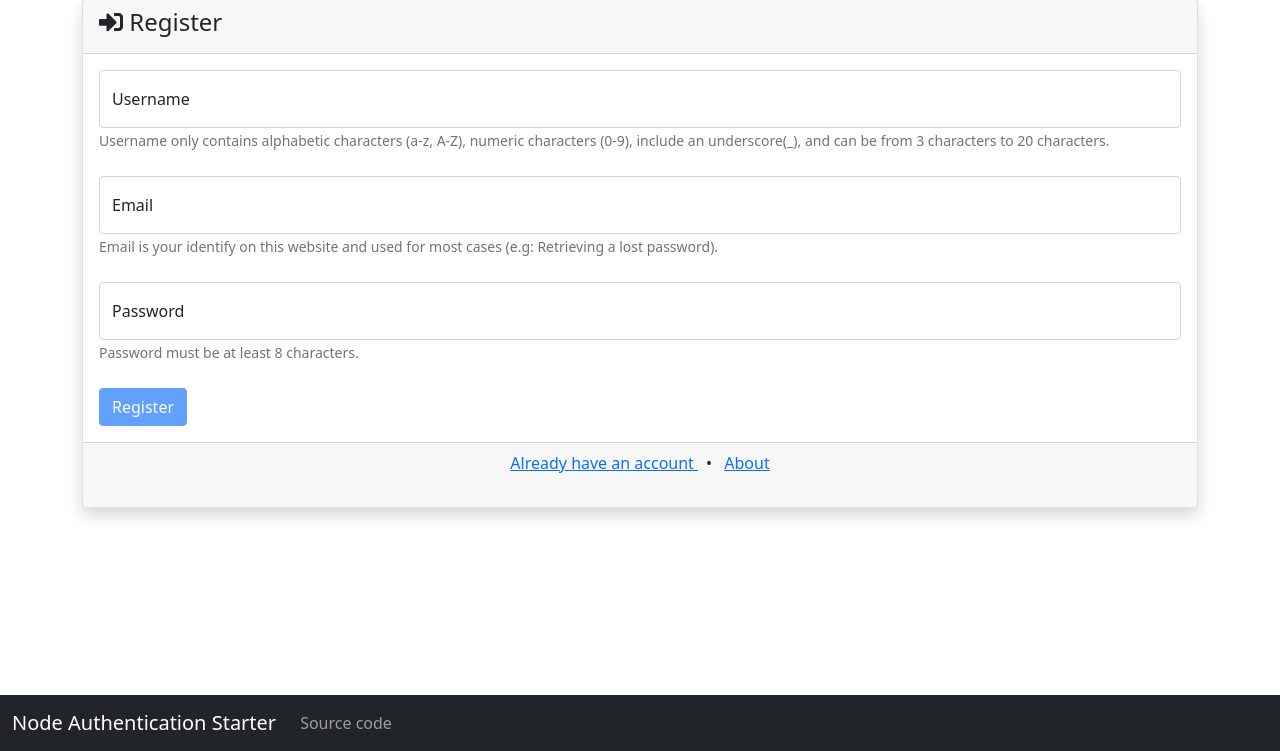
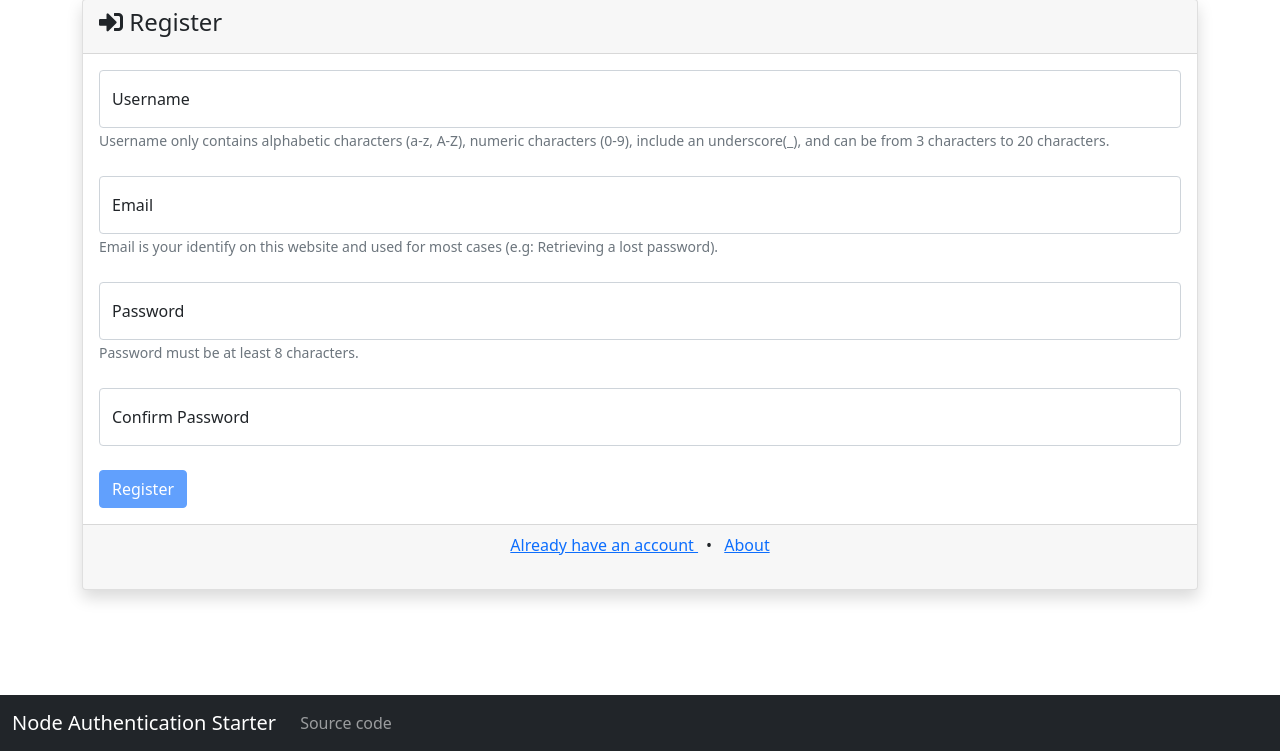
Before and after one commit to FilterAsync/node-auth, a Node server app: page /register in a window 1280 px wide. Shown: the part 49-800 px from the top of the page. Run offline with Node 20, Linux system fonts and the light colour scheme; some libraries are stand-ins or nearby versions.

Commit message:
Initial Commit

```diff
--- a/app.mjs
+++ b/app.mjs
@@ -29,6 +29,14 @@ import morgan from "morgan";
 import favicon from "serve-favicon";
 import { sessionOptions } from "./config/index.mjs";
 import flash from "express-flash";
+import cookieParser from "cookie-parser";
+import * as dotenv from "dotenv";
+
+const { env: ENV } = process;
+
+if (ENV.NODE_ENV !== "production") {
+	dotenv.config();
+}
 
 export const __filename = fileURLToPath(import.meta.url);
 export const __dirname = path.dirname(__filename);
@@ -47,7 +55,8 @@ export const createApp = (store) => {
   app.use(methodOverride("_method"));
   app.use(helmet());
   app.use(session({ ...sessionOptions, store }));
-  app.use(passport.initialize());
+  app.use(cookieParser(ENV.COOKIE_SECRET));
+	app.use(passport.initialize());
   app.use(passport.session());
 
   passport.serializeUser(serializeUser);
@@ -81,8 +90,12 @@ export const createApp = (store) => {
   app.use(compression());
 
   app.use((_req, res, next) => {
+		// Setting secure HTTP headers (used to block against attackers).
+
     res.set({
-      "Content-Security-Policy": "default-src 'self'; style-src 'self' 'unsafe-inline' https://use.fontawesome.com/ https://cdn.jsdelivr.net/npm/ https://translate.googleapis.com/translate_static/css/translateelement.css; script-src 'self' 'unsafe-inline' https://code.jquery.com/ https://www.googletagmanager.com/ https://cdn.jsdelivr.net/npm/ https://cdnjs.cloudflare.com/ajax/libs/fetch/ https://www.gstatic.com/recaptcha/releases/; script-src-elem 'self' 'unsafe-inline' https://code.jquery.com/ https://translate.googleapis.com/ https://www.gstatic.com/recaptcha/releases/ https://cdn.jsdelivr.net/npm/ https://www.google.com/recaptcha/api.js https://translate.google.com/ https://www.googletagmanager.com/; font-src 'self' 'unsafe-inline' https://use.fontawesome.com/; frame-src 'self' 'unsafe-inline' https://www.google.com/ https://www.googletagmanager.com/; img-src 'self' 'unsafe-inline' data: 'unsafe-eval' 'unsafe-inline' https://gravatar.com/avatar/;",
+			/*	Note: if you're about to adding a script with an absolute path,
+					please put it into the "Content-Security-Policy" property.	*/
+			"Content-Security-Policy": "default-src 'self'; style-src 'self' 'unsafe-inline' https://use.fontawesome.com/ https://cdn.jsdelivr.net/npm/ https://translate.googleapis.com/translate_static/css/translateelement.css; script-src 'self' 'unsafe-inline' https://code.jquery.com/ https://www.googletagmanager.com/ https://cdn.jsdelivr.net/npm/ https://cdnjs.cloudflare.com/ajax/libs/fetch/ https://www.gstatic.com/recaptcha/releases/; script-src-elem 'self' 'unsafe-inline' https://code.jquery.com/ https://translate.googleapis.com/ https://www.gstatic.com/recaptcha/releases/ https://cdn.jsdelivr.net/npm/ https://www.google.com/recaptcha/api.js https://translate.google.com/ https://www.googletagmanager.com/; font-src 'self' 'unsafe-inline' https://use.fontawesome.com/; frame-src 'self' 'unsafe-inline' https://www.google.com/ https://www.googletagmanager.com/; img-src 'self' 'unsafe-inline' data: 'unsafe-eval' 'unsafe-inline' https://gravatar.com/avatar/;",
       "X-XSS-Protection": "1; mode=block",
       "X-Frame-Options": "DENY",
       "X-Content-Type-Options": "nosniff",
--- a/package.json
+++ b/package.json
@@ -8,7 +8,7 @@
   },
   "scripts": {
     "start": "node server",
-		"debug": "set DEBUG=express:* & node server.js",
+    "debug": "set DEBUG=express:* & node server.js",
     "devStart": "nodemon --ignore ./public/** --exec node server.js",
     "lint": "eslint .",
     "lint:fix": "eslint . --fix"
@@ -21,6 +21,8 @@
     "bcrypt": "^5.0.1",
     "compression": "^1.7.4",
     "connect-redis": "^6.0.0",
+    "cookie": "^0.4.0",
+    "cookie-parser": "^1.4.5",
     "cors": "^2.8.5",
     "debug": "^2.6.9",
     "dotenv": "^10.0.0",
--- a/public/js/register.js
+++ b/public/js/register.js
@@ -5,10 +5,13 @@
 	email = $("#email"),
 	password = $("#password"),
 	alert = $("#register-alert"),
-	submitBtn = $("form > button[type='submit']");
-	[username, email, password].forEach((field) => {
+	submitBtn = $("form > button[type='submit']"),
+	confirmPassword = $("#confirm-password");
+	[username, email, password, confirmPassword].forEach((field) => {
 		field.on("input", function() {
-			if (username.val() && email.val() && password.val()) {
+			if (username.val() && email.val() && password.val() && (
+				confirmPassword.val() === password.val()
+			)) {
 				submitBtn.removeDisableAttr();
 				return;
 			}
@@ -83,6 +86,7 @@
 					username: formData.get("username"),
 					email: formData.get("email"),
 					password: formData.get("password"),
+					"confirm-password": formData.get("confirm-password"),
 				}),
 			});
 			const response = await fetch(request);
--- a/public/styles/style.css
+++ b/public/styles/style.css
@@ -1,7 +1,11 @@
 @charset "UTF-8";
 
 body.fixed-nav {
-  padding-top: 5rem;
+    padding-top: 5rem;
+}
+
+body {
+    padding-bottom: 5rem;
 }
 
 strong.semi-bold,
--- a/routes/home.mjs
+++ b/routes/home.mjs
@@ -1,5 +1,5 @@
 "use strict";
-import express from "express";
+import express, { Router } from "express";
 import { User } from "../models/user.mjs";
 import { isAuthenticated } from "../middleware/auth.mjs";
 import catchAsync from "express-async-handler";
@@ -10,11 +10,11 @@ const router = express.Router({
   strict: true,
 });
 
-router.get("/", isAuthenticated, catchAsync(async (req, res) => {
+router.get("/", isAuthenticated, async (req, res) => {
   const user = await User.findById(req.session.passport.user).select(
     "username visibleEmail avatarUrl"
   );
   res.render("index", { user: user });
-}));
+});
 
 export { router as home };
--- a/routes/register.mjs
+++ b/routes/register.mjs
@@ -9,6 +9,8 @@ import { markAsVerified } from "../auth.mjs";
 import * as dotenv from "dotenv";
 import rateLimit from "express-rate-limit";
 import { rateLimitInit } from "../config/index.mjs";
+import assert from "assert";
+import catchAsync from "express-async-handler";
 
 const { env: ENV } = process;
 
@@ -47,7 +49,10 @@ router.get(
 	}
 );
 
-router.get("/email/verify", isUnauthenticated, async (req, res) => {
+router.get(
+	"/email/verify",
+	isUnauthenticated,
+	async (req, res) => {
   const { id, token, expires, signature } = req.query;
   if (!id || !token || !expires || !signature) {
     res.status(404).render("404");
@@ -125,18 +130,29 @@ router.post(
       !password ||
       password.length < 8
     ) {
-      console.log(
-        User.matchesUsername(username),
-        User.matchesEmail(email),
-        password.length < 8
-      );
       res.status(400).json({
         message: "Failed to register.",
       });
       return;
     }
-    const usernameExists = await User.exists({ username: username });
-    const emailExists = await User.exists({ email: email });
+
+		const confirmPassword = req.body["confirm-password"];
+		try {
+			assert.strictEqual(
+				crypto.timingSafeEqual(
+						Buffer.from(password),
+						Buffer.from(confirmPassword),
+					),
+				true,
+			);
+		} catch (err) {
+			res.status(400).json({
+				message: "Password does not match.",
+			});
+			return;
+		}
+    const usernameExists 	= await User.exists({ username: username });
+    const emailExists 		= await User.exists({ email: email });
     if (usernameExists || emailExists) {
       res.status(409).json({
         message: "Username or email was taken.",
@@ -183,7 +199,7 @@ router.post("/email/resend",
 		rateLimitInit({
 			windowMs: 2 * 60 * 1E3,
 			max: 1,
-			handler: (req, res) => {
+			handler: (_req, res) => {
 				res.status(429).json({
 					message: "You only can resend again after 2 minutes."
 				});
@@ -213,7 +229,10 @@ router.post("/email/resend",
 	}
 );
 
-router.post("/available", isUnauthenticated, async (req, res) => {
+router.post(
+	"/available",
+	isUnauthenticated,
+	async (req, res) => {
 		const field = req.query.field || "username";
 		const value = req.query.value || "";
 		res.status(200).json({
@@ -227,6 +246,7 @@ router.post("/available", isUnauthenticated, async (req, res) => {
 						}
 			),
 		});
-});
+	}
+);
 
 export { router as register };
--- a/views/register.ejs
+++ b/views/register.ejs
@@ -1,8 +1,8 @@
 <!DOCTYPE html>
 <html lang="en">
 <head>
-    <link rel="stylesheet" href="../styles/normalize.css" type="text/css" />
-    <link rel="stylesheet" href="../styles/style.css" type="text/css" />
+    <link rel="stylesheet" href="../public/styles/normalize.css" type="text/css" />
+    <link rel="stylesheet" href="../public/styles/style.css" type="text/css" />
     <%- include ("./includes/resources.ejs") %>
     <meta charset="UTF-8" />
     <meta http-equiv="X-UA-Compatible" content="IE=edge" />
@@ -14,7 +14,7 @@
 </head>
 <body>
     <%
-        const TooManyRequests = typeof tooManyRequests !== "undefined" && "disabled=disabled aria-disabled=true"
+        const TooManyRequests = typeof tooManyRequests !== "undefined" ? "disabled=disabled aria-disabled=true" : ""
     %>
     <div class="container mt-5 mb-5">
         <div class="card shadow">
@@ -44,7 +44,7 @@
                     <% } %>
                     <div class="form-floating mb-4">
                         <input id="username" name="username" autocomplete="username" type="text" placeholder="Username" class="form-control" pattern="^(?=^[^_]+_?[^_]+$)\w{3,20}$" required="required" aria-required="true"
-                        aria-describedby="username-hint" aria-errormessage="username-invalid-feedback" <%= TooManyRequests || "" %> >
+                        aria-describedby="username-hint" aria-errormessage="username-invalid-feedback" <%= TooManyRequests %> >
                         <label for="username">
                             Username
                         </label>
@@ -56,8 +56,8 @@
                         </div>
                     </div>
                     <div class="form-floating mb-4">
-                        <input id="email" name="email" autocomplete="email" type="text" placeholder="Username" class="form-control" pattern='^(([^<>()[\]\\.,;:\s@"]+(\.[^<>()[\]\\.,;:\s@"]+)*)|(".+"))@((\[[0-9]{1,3}\.[0-9]{1,3}\.[0-9]{1,3}\.[0-9]{1,3}\])|(([a-zA-Z\-0-9]+\.)+[a-zA-Z]{2,4}))$' required="required" aria-required="true"
-                        aria-describedby="email-hint" aria-errormessage="email-invalid-feedback" <%= TooManyRequests || "" %> >
+                        <input id="email" name="email" autocomplete="email" type="text" placeholder="Email" class="form-control" pattern='^(([^<>()[\]\\.,;:\s@"]+(\.[^<>()[\]\\.,;:\s@"]+)*)|(".+"))@((\[[0-9]{1,3}\.[0-9]{1,3}\.[0-9]{1,3}\.[0-9]{1,3}\])|(([a-zA-Z\-0-9]+\.)+[a-zA-Z]{2,4}))$' required="required" aria-required="true"
+                        aria-describedby="email-hint" aria-errormessage="email-invalid-feedback" <%= TooManyRequests %> >
                         <label for="email">
                             Email
                         </label>
@@ -69,8 +69,8 @@
                         </div>
                     </div>
                     <div class="form-floating mb-4">
-                        <input id="password" name="password" autocomplete="current-password" type="password" placeholder="Username" class="form-control" minlength="8" required="required" aria-required="true"
-                        aria-describedby="password-hint" aria-errormessage="password-invalid-feedback" <%= TooManyRequests || "" %> >
+                        <input id="password" name="password" autocomplete="current-password" type="password" placeholder="Password" class="form-control" minlength="8" required="required" aria-required="true"
+                        aria-describedby="password-hint" aria-errormessage="password-invalid-feedback" <%= TooManyRequests %> >
                         <label for="password">
                             Password
                         </label>
@@ -79,6 +79,16 @@
                         </small>
                         <div id="password-invalid-feedback" class="invalid-feedback" aria-hidden="true">
                             Password must be at least 8 characters.
+                        </div>
+                    </div>
+                    <div class="form-floating mb-4">
+                        <input id="confirm-password" name="confirm-password" autocomplete="current-password" type="password" placeholder="Confirm Password" class="form-control" minlength="8" required="required" aria-required="true"
+                        aria-errormessage="confirm-password-invalid-feedback" <%= TooManyRequests %> >
+                        <label for="confirm-password">
+                            Confirm Password
+                        </label>
+                        <div id="confirm-password-invalid-feedback" class="invalid-feedback" aria-hidden="true">
+                            Password does not match.
                         </div>
                     </div>
                     <button type="submit" disabled="disabled" aria-disabled="true" class="btn btn-primary">Register</button>
--- a/views/reset-password.ejs
+++ b/views/reset-password.ejs
@@ -39,7 +39,7 @@
                             Email does not match.
                         </div>
                     </div>
-                    <div class="d-grid gap-2">
+                    <div class="d-grid gap-1">
                         <button id="submit-btn" type="submit" class="btn btn-primary" disabled aria-disabled="true">
                             Submit
                         </button>
```
Also changed, not shown: public/js/login.js (+23 -5 lines), routes/login.mjs (+35 -2 lines), routes/reset-pwsd.mjs (+15 -4 lines), views/login.ejs (+5 -3 lines), views/password-reset.ejs (+5 -5 lines), README.md, 1 other file. Lines whose indentation alone changed are shown as unchanged.
